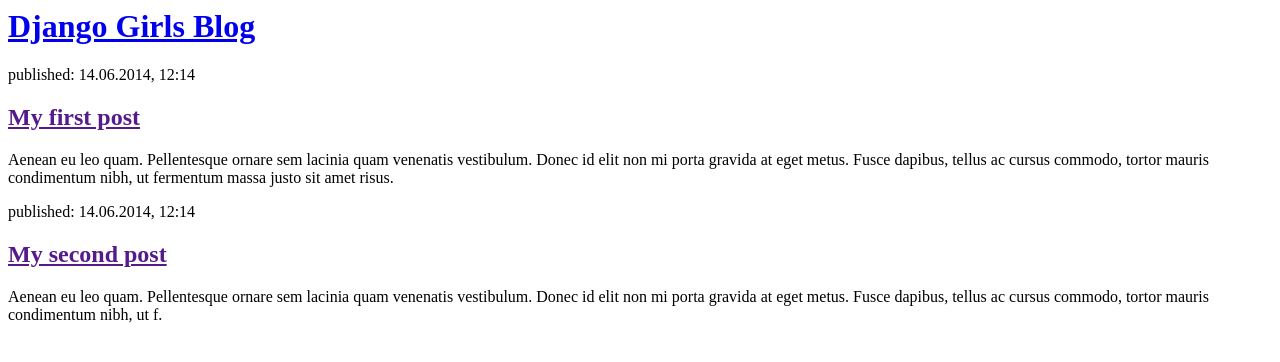
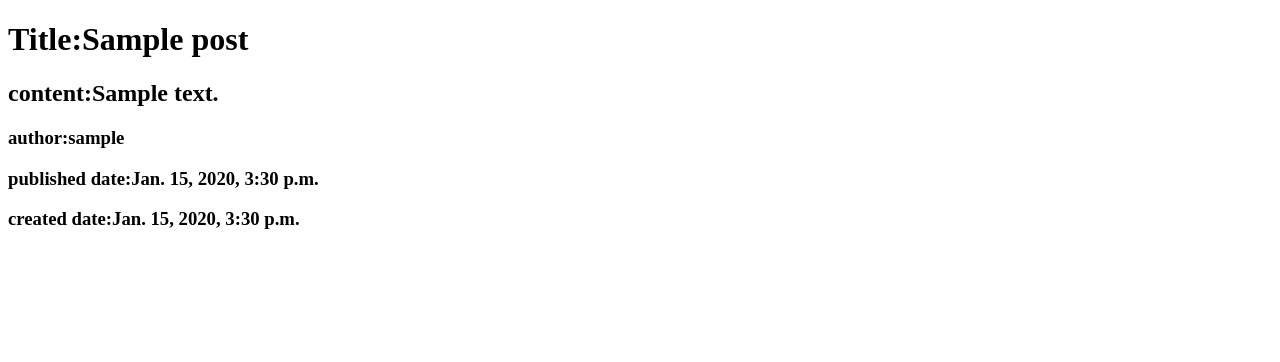
Before and after one commit to Ak-shay/Blog_project, a Django app: template blog/templates/blog/post_list.html in a window 1280 px wide. Shown: the top 362 px of the page. Run offline with Django 3.2, Linux system fonts and the light colour scheme; the template is opened without the code that fills it: values that come from a table or form of the project are taken from there, others are empty; tables that the repository leaves empty hold one stand-in row (values such as "Sample post").

Commit message:
template change

```diff
--- a/blog/templates/blog/post_list.html
+++ b/blog/templates/blog/post_list.html
@@ -1,22 +1,17 @@
-<html>
-    <head>
-        <title>Django Girls blog</title>
-    </head>
-    <body>
-        <div>
-            <h1><a href="/">Django Girls Blog</a></h1>
-        </div>
+<!DOCTYPE html>
+<html lang="en" dir="ltr">
+  <head>
+    <meta charset="utf-8">
+    <title>Django Girls</title>
+  </head>
+  <body>
+    {% for post in posts %}
+    <h1>Title:{{ post.title }}</h1>
+    <h2>content:{{ post.text }}</h2>
+    <h3>author:{{ post.author }}</h3>
+    <h3>published date:{{ post.published_date }}</h3>
+    <h3>created date:{{ post.created_date }}</h3>
+    {% endfor %}
 
-        <div>
-            <p>published: 14.06.2014, 12:14</p>
-            <h2><a href="">My first post</a></h2>
-            <p>Aenean eu leo quam. Pellentesque ornare sem lacinia quam venenatis vestibulum. Donec id elit non mi porta gravida at eget metus. Fusce dapibus, tellus ac cursus commodo, tortor mauris condimentum nibh, ut fermentum massa justo sit amet risus.</p>
-        </div>
-
-        <div>
-            <p>published: 14.06.2014, 12:14</p>
-            <h2><a href="">My second post</a></h2>
-            <p>Aenean eu leo quam. Pellentesque ornare sem lacinia quam venenatis vestibulum. Donec id elit non mi porta gravida at eget metus. Fusce dapibus, tellus ac cursus commodo, tortor mauris condimentum nibh, ut f.</p>
-        </div>
-    </body>
+  </body>
 </html>
--- a/blog/views.py
+++ b/blog/views.py
@@ -1,5 +1,9 @@
 from django.shortcuts import render
+from .models import Post
+from django.utils import timezone
+
 
 def post_list(request):
-    return render(request,'blog/post_list.html',{})
+    posts = Post.objects.filter(published_date__lte=timezone.now()).order_by('published_date')
+    return render(request,'blog/post_list.html',{'posts':posts})
 # Create your views here.
```
